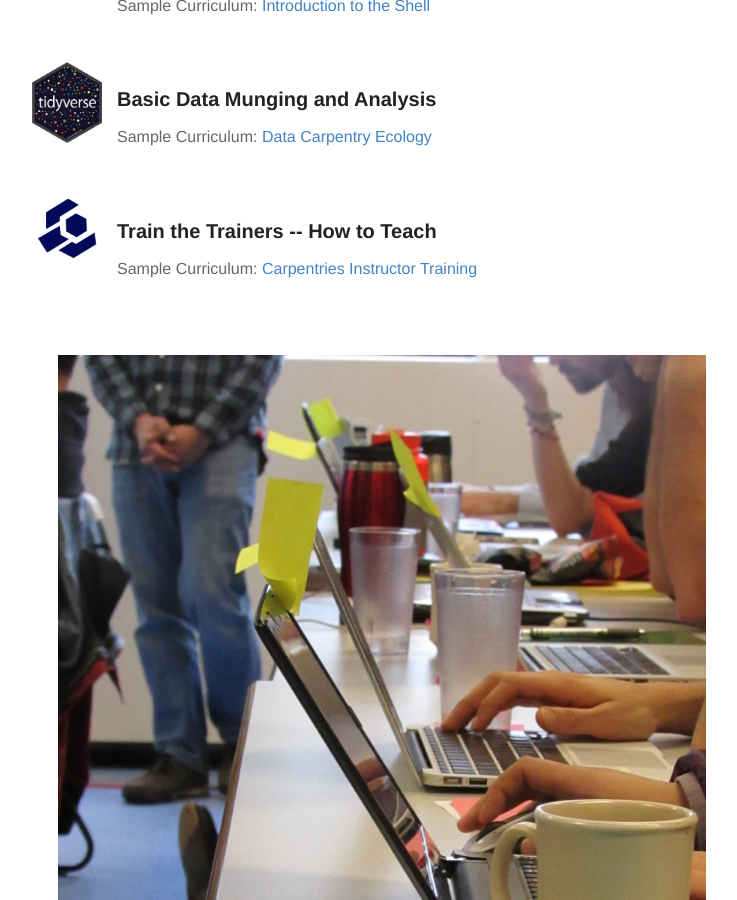
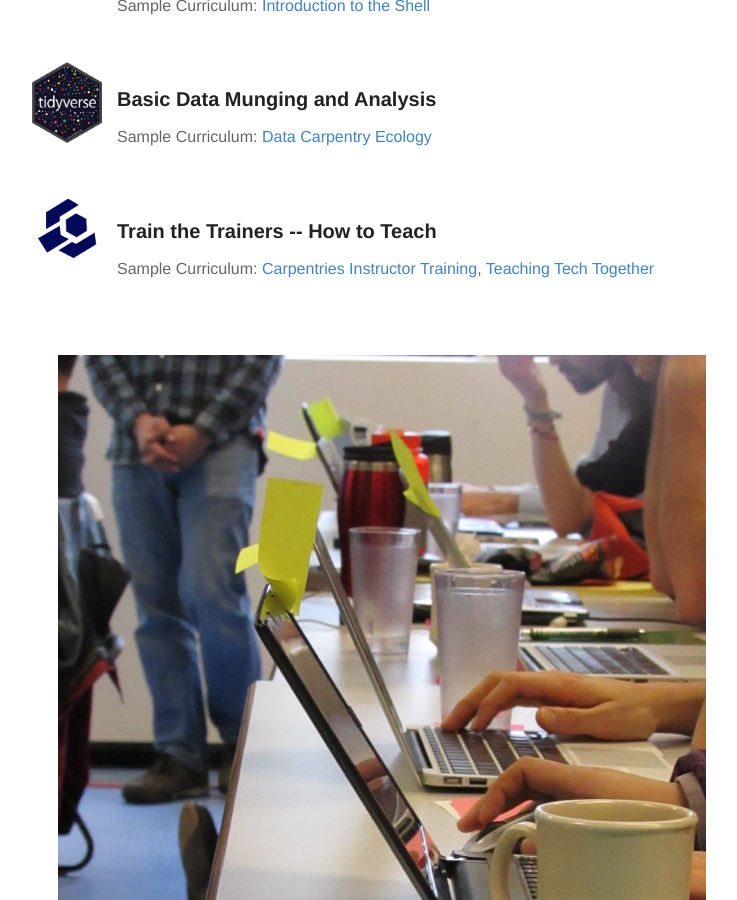
Before and after one commit to ChristinaLK/ChristinaLK.github.io, a Jekyll site: the page built from training.md, in a window 1280 px wide and 900 px high, scrolled down 774 px. Shown: the whole window, without its empty margins (258-995 px from the left). Built offline with Jekyll 4.4.1, drawn with Linux system fonts in a browser that asks for light colours.

Commit message:
adjusting include - clunky but now I can have multiple inks

```diff
--- a/_includes/tile.html
+++ b/_includes/tile.html
@@ -6,10 +6,4 @@
       <div class="site-info">
         <h3>{{ include.title }}</h3>
         <p class="site-description">
-          Sample Curriculum: <a href="{{include.url}}">{{ include.curriculum }}</a>
-        </p>
-
-              </div>
-            </header>
-          </div>
-        </div>
+          Sample Curriculum:
--- /dev/null
+++ b/_includes/tile_close.html
@@ -0,0 +1,6 @@
+</p>
+
+      </div>
+    </header>
+  </div>
+</div>
--- a/training.md
+++ b/training.md
@@ -12,16 +12,34 @@ I am a certified:
 
 I am available, on a limited basis, to offer training on the following topics:
 
-{% include tile.html title="The Tidyverse" logo="hex-tidyverse.png" curriculum="Introduction to the Tidyverse" url="https://github.com/cwickham/r_intro_bc_stats" %}
+{% include tile.html title="The Tidyverse" logo="hex-tidyverse.png" %}
 
-{% include tile.html title="Git and Github" logo="Git-Logo-2Color.png" curriculum="Introduction to Git" url="http://swcarpentry.github.io/git-novice/" %}
+<a href="https://github.com/cwickham/r_intro_bc_stats">Introduction to the Tidyverse</a>
 
-{% include tile.html title="Bash Shell" logo="Gnu-bash-logo.svg.png" curriculum="Introduction to the Shell" url="http://swcarpentry.github.io/shell-novice/" %}
+{% include tile_close.html %}
 
-{% include tile.html title="Basic Data Munging and Analysis" logo="hex-tidyverse.png" curriculum="Data Carpentry Ecology" url="https://datacarpentry.org/lessons/#ecology-workshop" %}
+{% include tile.html title="Git and Github" logo="Git-Logo-2Color.png" %}
+<a href="http://swcarpentry.github.io/git-novice/">Introduction to Git</a>
 
-{% include tile.html title="Train the Trainers -- How to Teach" logo="Carpentries.jpg" curriculum="Carpentries Instructor Training" url="https://carpentries.github.io/instructor-training/"
-curric2 = "Teaching Tech Togther" url2 = "http://teachtogether.tech/" %}
+{% include tile_close.html %}
+
+{% include tile.html title="Bash Shell" logo="Gnu-bash-logo.svg.png" %}
+<a href="http://swcarpentry.github.io/shell-novice/">Introduction to the Shell</a>
+
+{% include tile_close.html %}
+
+{% include tile.html title="Basic Data Munging and Analysis" logo="hex-tidyverse.png" %}
+<a href="https://datacarpentry.org/lessons/#ecology-workshop">Data Carpentry Ecology</a>
+
+{% include tile_close.html %}
+
+{% include tile.html title="Train the Trainers -- How to Teach" logo="Carpentries.jpg" %}
+
+<a href="https://carpentries.github.io/instructor-training">Carpentries Instructor Training</a>,
+<a href="http://teachtogether.tech/">Teaching Tech Together</a>
+
+{% include tile_close.html %}
+
 
 <br>
 <center><img src="../images/workshop.JPG" alt="A row of open laptops with people typing, viewed from the side" width="90%"></center>
```
